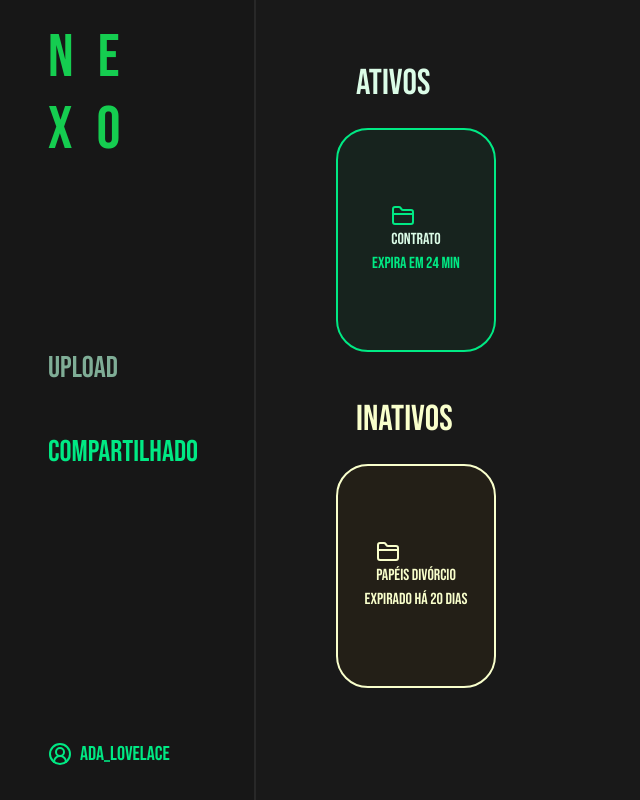
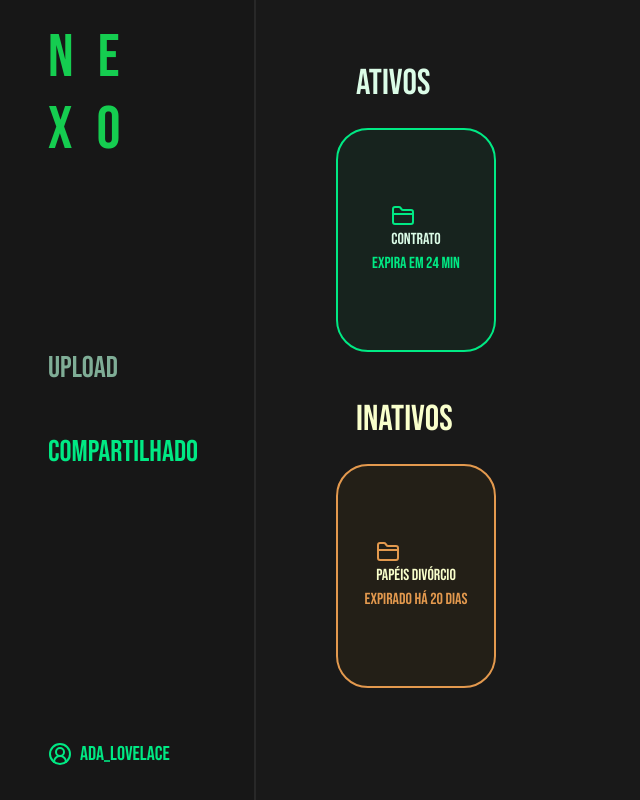
Before and after one commit to VorAd2/nexo-link-manager, a Next.js app in the folder frontend/: page /menu/shared in a window 1280 px wide. Shown: the whole page, without its empty margins (0-640 px from the left). Built offline with nearby package versions, Linux system fonts and the light colour scheme.

Commit message:
Corrigindo erro na detecção de cores em FileCard 1) Substituindo interpolações de string por ternários na classe tailwind

```diff
--- a/frontend/src/components/FileCard.tsx
+++ b/frontend/src/components/FileCard.tsx
@@ -8,38 +8,23 @@ interface FileCardProps {
 }
 
 export default function FileCard({ variant, label, expiration }: FileCardProps) {
-    let background
-    let primary
-    let secondary
-
-    switch (variant) {
-        case 'active':
-            background = 'bg-green-950'
-            primary = 'green-400'
-            secondary = 'green-100'
-            break
-        case 'expired':
-            background = 'bg-orange-950'
-            primary = 'orange-400'
-            secondary = 'orange-100'
-    }
 
     return (
         <div
             className={`
                 flex flex-col justify-center items-center
                 p-4
-                ${background}
-                border-2 rounded-4xl border-${primary}
+                ${variant === 'active' ? 'bg-green-950' : 'bg-orange-950'}
+                border-2 rounded-4xl
+                ${variant === 'active' ? 'border-green-400' : 'border-orange-400'}
                 w-40 h-56
-                text-${secondary}
             `}
         >
             <header>
-                <span className={`text-${primary}`}><FolderClosed /></span>
-                <h2 className={`text-${secondary}`}>{label}</h2>
+                <span className={variant === 'active' ? 'text-green-400' : 'text-orange-400'}><FolderClosed /></span>
+                <h2 className={variant === 'active' ? 'text-green-100' : 'text-orange-100'}>{label}</h2>
             </header>
-            <p className={`text-${primary}`}>{expiration}</p>
+            <p className={variant === 'active' ? 'text-green-400' : 'text-orange-400'}>{expiration}</p>
         </div>
     )
 }
```
